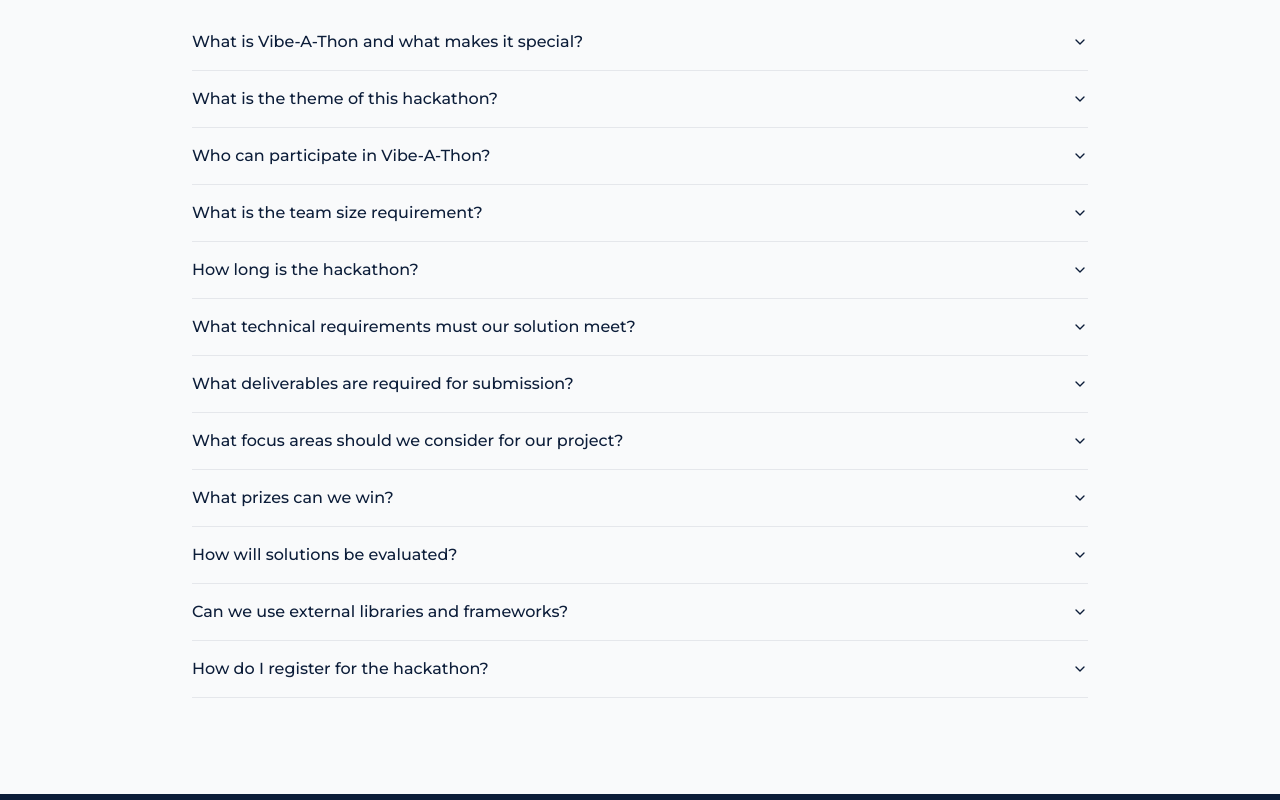
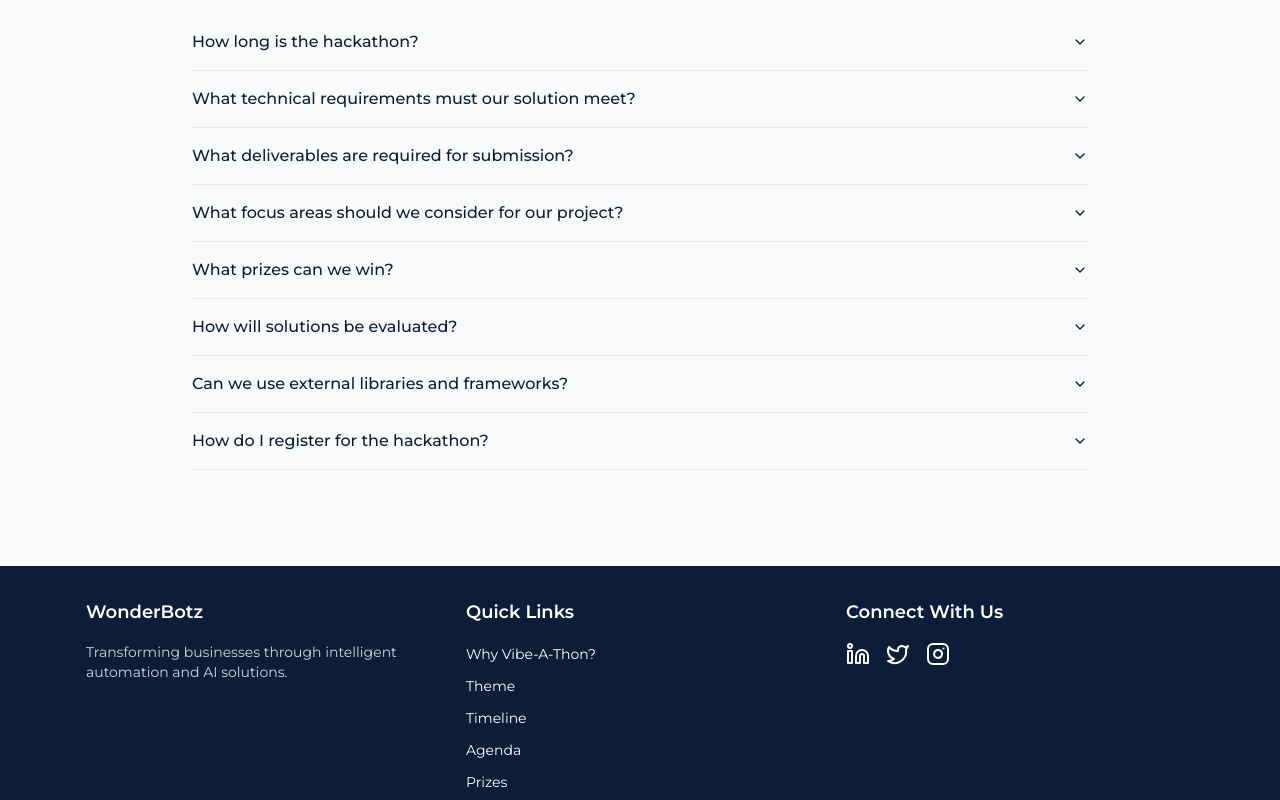
Before and after one commit to Biznessology/vibeathon-landing-page-build, a React (Vite) app: page / in a window 1280 px wide. Shown: the part 7740-8540 px from the top of the page. Built offline with nearby package versions, Linux system fonts and the light colour scheme.

Commit message:
Fix: FAQ and Footer quick links
Removed redundant FAQs and updated footer quick links to reflect current page sections.

```diff
--- a/src/components/FAQ.tsx
+++ b/src/components/FAQ.tsx
@@ -28,22 +28,6 @@ const FAQ = () => {
   }, []);
 
   const faqs = [
-    {
-      question: "What is Vibe-A-Thon and what makes it special?",
-      answer: "Vibe-A-Thon is WonderBotz's internal hackathon focused on Agentic Automation - the next evolution of AI-driven automation where intelligent agents can understand goals, make decisions, and take autonomous actions across business processes."
-    },
-    {
-      question: "What is the theme of this hackathon?",
-      answer: "The theme is 'Agentic Automation' - building autonomous AI agents that can handle end-to-end business tasks with minimal human intervention, going beyond traditional RPA to create self-directed problem solvers."
-    },
-    {
-      question: "Who can participate in Vibe-A-Thon?",
-      answer: "This is an internal WonderBotz hackathon open to all employees. Whether you're a developer, designer, business analyst, or from any other department - if you have innovative ideas for agentic automation, you're welcome to participate!"
-    },
-    {
-      question: "What is the team size requirement?",
-      answer: "Teams must consist of 2-4 exceptional individuals. This size ensures diverse skill sets while maintaining effective collaboration and communication throughout the hackathon."
-    },
     {
       question: "How long is the hackathon?",
       answer: "The duration and specific timeline will be announced during registration. Check the Timeline section for detailed schedule information including key milestones and submission deadlines."
--- a/src/components/Footer.tsx
+++ b/src/components/Footer.tsx
@@ -19,9 +19,13 @@ const Footer = () => {
             <h3 className="text-lg font-semibold mb-4">Quick Links</h3>
             <ul className="space-y-2">
               <li><a href="#why" className="text-sm hover:text-wonderbotz-red transition-colors">Why Vibe-A-Thon?</a></li>
-              <li><a href="#theme" className="text-sm hover:text-wonderbotz-red transition-colors">Theme: APA</a></li>
-              <li><a href="#challenge" className="text-sm hover:text-wonderbotz-red transition-colors">Challenge Structure</a></li>
+              <li><a href="#theme" className="text-sm hover:text-wonderbotz-red transition-colors">Theme</a></li>
+              <li><a href="#timeline" className="text-sm hover:text-wonderbotz-red transition-colors">Timeline</a></li>
+              <li><a href="#agenda" className="text-sm hover:text-wonderbotz-red transition-colors">Agenda</a></li>
+              <li><a href="#prizes" className="text-sm hover:text-wonderbotz-red transition-colors">Prizes</a></li>
+              <li><a href="#rules" className="text-sm hover:text-wonderbotz-red transition-colors">Rules</a></li>
               <li><a href="#registration" className="text-sm hover:text-wonderbotz-red transition-colors">Registration</a></li>
+              <li><a href="#faq" className="text-sm hover:text-wonderbotz-red transition-colors">FAQ</a></li>
             </ul>
           </div>
 
```
